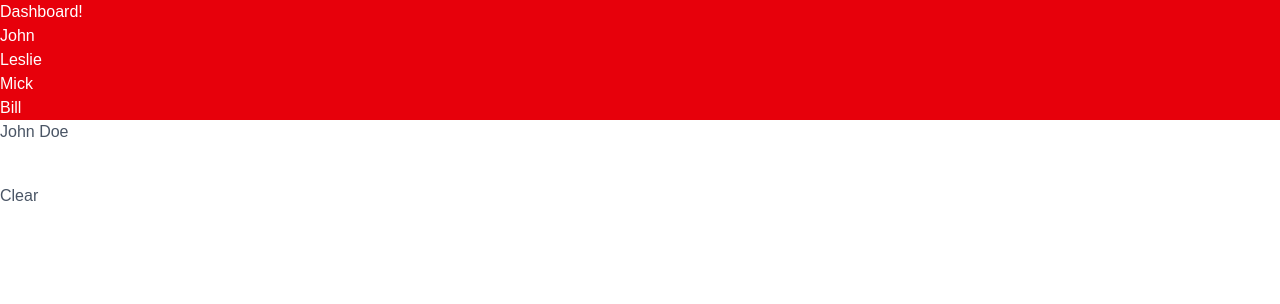
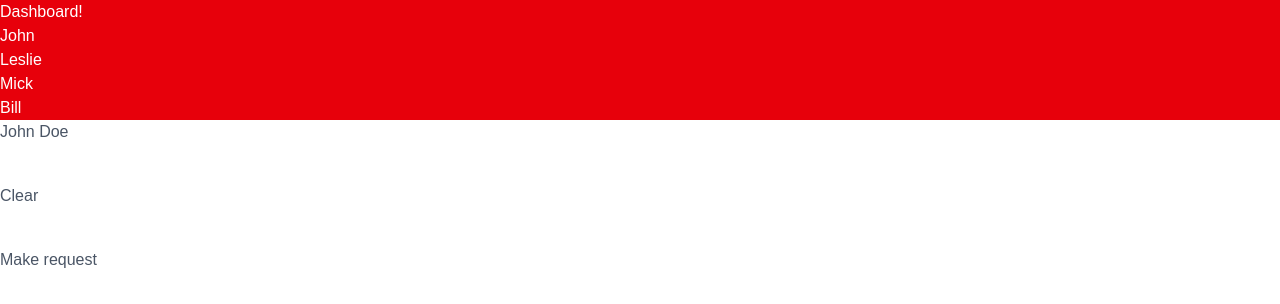
Before and after one commit to RGuzzy96/syp-main-frontend, a Next.js app: page /dashboard in a window 1280 px wide. Both pictures are taken after a click on the element "John". Shown: the top 304 px of the page. Built offline with nearby package versions, Linux system fonts and the light colour scheme.

Commit message:
changes from previous demo meeting

```diff
--- a/components/platform/dashboard/dashboard-main.tsx
+++ b/components/platform/dashboard/dashboard-main.tsx
@@ -1,3 +1,5 @@
+'use client'
+
 import { Person } from "@/types/types"
 
 export default function DashboardMainComponent({
@@ -7,6 +9,11 @@ export default function DashboardMainComponent({
     selected_person: Person | null,
     setSelectedPerson: (person: Person | null) => void
 }){
+
+    const getReq = async () => {
+        fetch('http://localhost:8080/?param=Minsu').then((resp: any) => console.log('Resp: ', resp));
+    }
+
     return !selected_person ? (
         <div>
             Select a person
@@ -15,6 +22,8 @@ export default function DashboardMainComponent({
         <div className="flex flex-col gap-y-10 items-start bg-white text-gray-600">
             {selected_person?.first_name} {selected_person?.last_name}
             <button onClick={() => setSelectedPerson(null)}>Clear</button>
+
+            <button onClick={() => getReq()}>Make request</button>
         </div>
     )
 }
```
